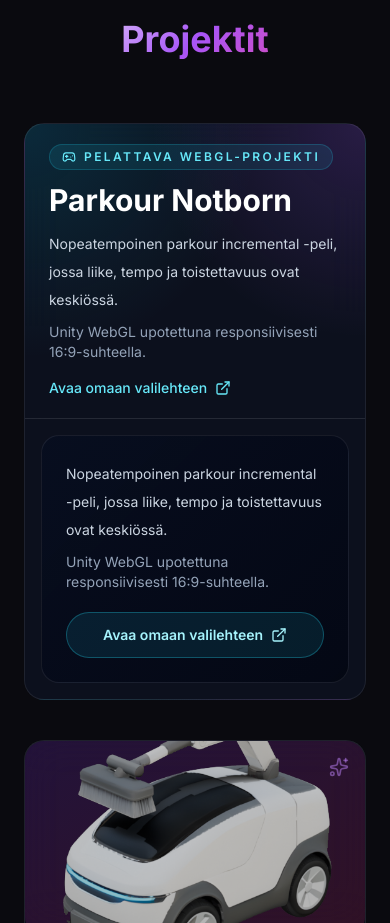
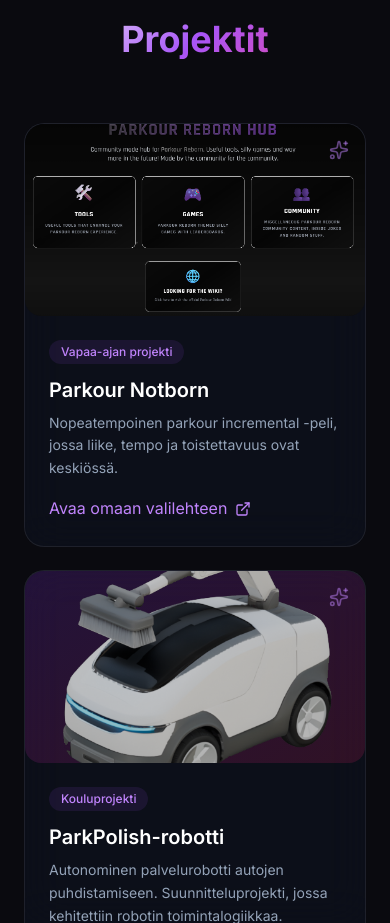
Before and after one commit to ElkkuTee/portfolio, a React (Vite) app: page / in a window 390 px wide. Shown: the part 5600-6523 px from the top of the page. Built offline with nearby package versions, Linux system fonts and the light colour scheme.

Commit message:
Fixed projects page to show the parkour notborn game as a card instead and made the game index.html page not have a header and instead just have the fullscreen button be ontop of the game itself. Additionally made the game scale correctly

```diff
--- a/public/builds/parkour-notborn/index.html
+++ b/public/builds/parkour-notborn/index.html
@@ -43,48 +43,11 @@
         width: min(1440px, 100%);
       }
 
-      #page-header {
-        margin: 0 auto 18px;
-        max-width: 1200px;
-        text-align: left;
-      }
-
-      .eyebrow {
-        margin: 0 0 8px;
-        font-size: 12px;
-        font-weight: 700;
-        letter-spacing: 0.24em;
-        text-transform: uppercase;
-        color: var(--accent);
-      }
-
-      .title-row {
-        display: flex;
-        gap: 16px;
-        align-items: center;
-        justify-content: space-between;
-        flex-wrap: wrap;
-      }
-
-      h1 {
-        margin: 0;
-        font-size: clamp(30px, 5vw, 54px);
-        line-height: 1;
-      }
-
-      .meta {
-        margin: 8px 0 0;
-        color: var(--muted);
-        font-size: 14px;
-      }
-
-      .toolbar {
-        display: flex;
-        gap: 12px;
-        flex-wrap: wrap;
-      }
-
-      .toolbar button {
+      #fullscreen-button {
+        position: absolute;
+        top: 16px;
+        right: 16px;
+        z-index: 3;
         border: 1px solid var(--border);
         border-radius: 999px;
         background: rgba(15, 23, 42, 0.72);
@@ -92,29 +55,57 @@
         padding: 10px 16px;
         font: inherit;
         cursor: pointer;
-        transition: border-color 180ms ease, background 180ms ease;
+        backdrop-filter: blur(12px);
+        transition: border-color 180ms ease, background 180ms ease, opacity 180ms ease;
       }
 
-      .toolbar button:hover {
+      #fullscreen-button:hover {
         border-color: rgba(34, 211, 238, 0.5);
         background: rgba(34, 211, 238, 0.14);
+      }
+
+      #fullscreen-button:disabled {
+        opacity: 0.45;
+        cursor: not-allowed;
       }
 
       #unity-shell {
         position: relative;
         width: 100%;
         aspect-ratio: 16 / 9;
-        max-height: calc(100vh - 160px);
+        max-height: calc(100vh - 48px);
         margin: 0 auto;
         overflow: hidden;
-        background: #020617;
+        background: #000;
         border: 1px solid var(--border);
         border-radius: 24px;
         box-shadow: 0 30px 80px rgba(0, 0, 0, 0.4);
       }
 
+      #unity-shell:fullscreen,
+      #unity-shell:-webkit-full-screen {
+        width: 100vw;
+        height: 100vh;
+        max-height: none;
+        aspect-ratio: auto;
+        border: 0;
+        border-radius: 0;
+      }
+
+      #unity-stage {
+        position: absolute;
+        top: 50%;
+        left: 50%;
+        width: 100%;
+        height: 100%;
+        transform: translate(-50%, -50%);
+        overflow: hidden;
+        background: #020617;
+      }
+
       #unity-canvas {
-        display: block;
+        position: absolute;
+        inset: 0;
         width: 100%;
         height: 100%;
         background: #020617;
@@ -190,25 +181,26 @@
         font-size: 13px;
         line-height: 1.5;
       }
+
+      @media (max-width: 768px) {
+        body {
+          padding: 12px;
+        }
+
+        #fullscreen-button {
+          top: 12px;
+          right: 12px;
+          padding: 9px 14px;
+        }
+      }
     </style>
   </head>
   <body>
     <div id="page-shell">
-      <header id="page-header">
-        <p class="eyebrow">Standalone WebGL Build</p>
-        <div class="title-row">
-          <div>
-            <h1>Parkour Notborn</h1>
-          </div>
-          <div class="toolbar">
-            <button type="button" id="fullscreen-button">Fullscreen</button>
-          </div>
-        </div>
-      </header>
-
       <div id="unity-shell">
+        <div id="unity-stage">
+          <button type="button" id="fullscreen-button" disabled>Fullscreen</button>
           <canvas id="unity-canvas" tabindex="-1"></canvas>
-
           <div id="unity-overlay">
             <div class="status-card">
               <p class="status-label">Playable WebGL Build</p>
@@ -222,9 +214,12 @@
           </div>
         </div>
       </div>
+    </div>
 
     <script>
       const canvas = document.getElementById('unity-canvas');
+      const unityShell = document.getElementById('unity-shell');
+      const unityStage = document.getElementById('unity-stage');
       const overlay = document.getElementById('unity-overlay');
       const progressBar = document.getElementById('unity-progress');
       const errorNode = document.getElementById('unity-error');
@@ -254,7 +249,34 @@
         }
       }
 
+      function resizeUnityStage() {
+        const shellWidth = unityShell.clientWidth;
+        const shellHeight = unityShell.clientHeight;
+
+        if (!shellWidth || !shellHeight) {
+          return;
+        }
+
+        const targetRatio = 16 / 9;
+        const shellRatio = shellWidth / shellHeight;
+
+        let stageWidth = shellWidth;
+        let stageHeight = shellWidth / targetRatio;
+
+        if (shellRatio > targetRatio) {
+          stageHeight = shellHeight;
+          stageWidth = shellHeight * targetRatio;
+        }
+
+        unityStage.style.width = `${stageWidth}px`;
+        unityStage.style.height = `${stageHeight}px`;
+      }
+
       fullscreenButton.addEventListener('click', requestUnityFullscreen);
+      window.addEventListener('resize', resizeUnityStage);
+      document.addEventListener('fullscreenchange', resizeUnityStage);
+      document.addEventListener('webkitfullscreenchange', resizeUnityStage);
+      resizeUnityStage();
 
       window.addEventListener('message', (event) => {
         if (event.origin !== window.location.origin) {
@@ -277,6 +299,8 @@
           .then((instance) => {
             unityInstance = instance;
             overlay.classList.add('hidden');
+            fullscreenButton.disabled = false;
+            resizeUnityStage();
           })
           .catch((message) => {
             showError(message);
--- a/src/components/ParkourNotbornEmbed.tsx
+++ /dev/null
@@ -1,64 +0,0 @@
-import { Gamepad2, ExternalLink } from 'lucide-react';
-import { useLanguage } from '../context/LanguageContext';
-
-const PARKOUR_NOTBORN_IFRAME = '/builds/parkour-notborn/index.html';
-
-export default function ParkourNotbornEmbed() {
-  const { t } = useLanguage();
-
-  return (
-    <div className="parkour-showcase glass-card overflow-hidden">
-      <div className="border-b border-white/10 px-6 py-5 md:px-8">
-        <div className="mb-3 inline-flex items-center gap-2 rounded-full border border-cyan-400/20 bg-cyan-400/10 px-3 py-1 text-xs font-semibold uppercase tracking-[0.2em] text-cyan-300">
-          <Gamepad2 className="h-3.5 w-3.5" />
-          {t('projects.featuredBadge')}
-        </div>
-        <div className="flex flex-col gap-4 md:flex-row md:items-end md:justify-between">
-          <div className="max-w-2xl text-left">
-            <h3 className="text-3xl font-bold text-white md:text-4xl">
-              {t('projects.featuredTitle')}
-            </h3>
-            <p className="mt-3 text-sm leading-7 text-slate-300 md:text-base">
-              {t('projects.featuredDesc')}
-            </p>
-            <p className="mt-2 text-sm text-slate-400">
-              {t('projects.featuredNote')}
-            </p>
-          </div>
-
-          <a
-            href={PARKOUR_NOTBORN_IFRAME}
-            target="_blank"
-            rel="noopener noreferrer"
-            className="inline-flex items-center gap-2 text-sm font-medium text-cyan-300 transition-colors hover:text-cyan-200"
-          >
-            {t('projects.featuredOpen')}
-            <ExternalLink className="h-4 w-4" />
-          </a>
-        </div>
-      </div>
-
-      <div className="px-4 pb-4 pt-4 md:px-6 md:pb-6">
-        <div className="parkour-preview-panel">
-          <div className="parkour-preview-copy">
-            <p className="text-sm leading-7 text-slate-300 md:text-base">
-              {t('projects.featuredDesc')}
-            </p>
-            <p className="mt-2 text-sm text-slate-400">
-              {t('projects.featuredNote')}
-            </p>
-          </div>
-          <a
-            href={PARKOUR_NOTBORN_IFRAME}
-            target="_blank"
-            rel="noopener noreferrer"
-            className="inline-flex items-center justify-center gap-2 rounded-full border border-cyan-400/30 bg-cyan-400/10 px-5 py-3 text-sm font-semibold text-cyan-200 transition-all hover:border-cyan-300/50 hover:bg-cyan-400/20"
-          >
-            {t('projects.featuredOpen')}
-            <ExternalLink className="h-4 w-4" />
-          </a>
-        </div>
-      </div>
-    </div>
-  );
-}
--- a/src/index.css
+++ b/src/index.css
@@ -497,37 +497,6 @@ body {
   opacity: 1;
 }
 
-.parkour-showcase {
-  position: relative;
-  background:
-    radial-gradient(circle at top left, rgba(6, 182, 212, 0.16), transparent 35%),
-    radial-gradient(circle at top right, rgba(168, 85, 247, 0.18), transparent 32%),
-    rgba(15, 23, 42, 0.55);
-}
-
-.parkour-preview-panel {
-  display: flex;
-  flex-direction: column;
-  gap: 1.25rem;
-  border-radius: 18px;
-  border: 1px solid rgba(255, 255, 255, 0.08);
-  background:
-    linear-gradient(135deg, rgba(8, 14, 32, 0.9), rgba(4, 8, 20, 0.96));
-  padding: 1.5rem;
-}
-
-.parkour-preview-copy {
-  max-width: 44rem;
-}
-
-@media (min-width: 768px) {
-  .parkour-preview-panel {
-    align-items: end;
-    flex-direction: row;
-    justify-content: space-between;
-  }
-}
-
 /* Experience Timeline */
 .timeline-line {
   position: absolute;
--- a/src/sections/Projects.tsx
+++ b/src/sections/Projects.tsx
@@ -3,7 +3,6 @@ import { gsap } from 'gsap';
 import { ScrollTrigger } from 'gsap/ScrollTrigger';
 import { useLanguage } from '../context/LanguageContext';
 import TiltCard from '../components/TiltCard';
-import ParkourNotbornEmbed from '../components/ParkourNotbornEmbed';
 import { FolderGit2, ExternalLink, Sparkles } from 'lucide-react';
 
 gsap.registerPlugin(ScrollTrigger);
@@ -41,6 +40,14 @@ export default function Projects() {
   }, []);
 
   const projects = [
+    {
+      title: t('projects.featuredTitle'),
+      type: t('projects.personal'),
+      description: t('projects.featuredDesc'),
+      link: '/builds/parkour-notborn/index.html',
+      linkText: t('projects.featuredOpen'),
+      image: 'parkourrebornhub',
+    },
     {
       title: t('projects.roboTitle'),
       type: t('projects.school'),
@@ -93,10 +100,6 @@ export default function Projects() {
           <h2 className="text-4xl md:text-5xl font-bold gradient-text">
             {t('projects.title')}
           </h2>
-        </div>
-
-        <div className="mb-10">
-          <ParkourNotbornEmbed />
         </div>
 
         {/* Projects Grid */}
```
Lines whose indentation alone changed are shown as unchanged.
